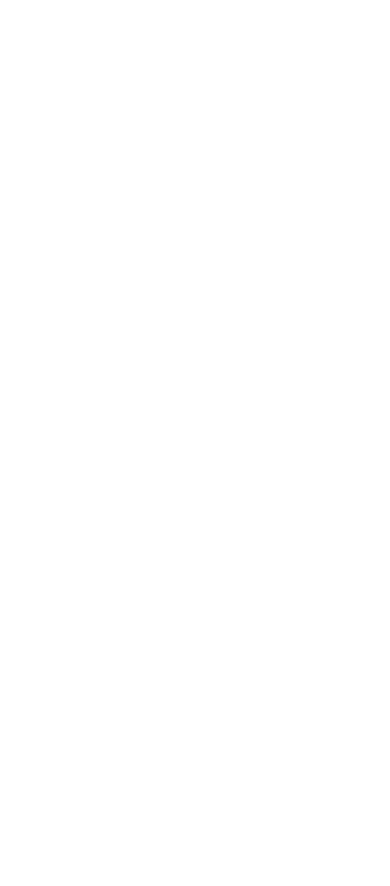
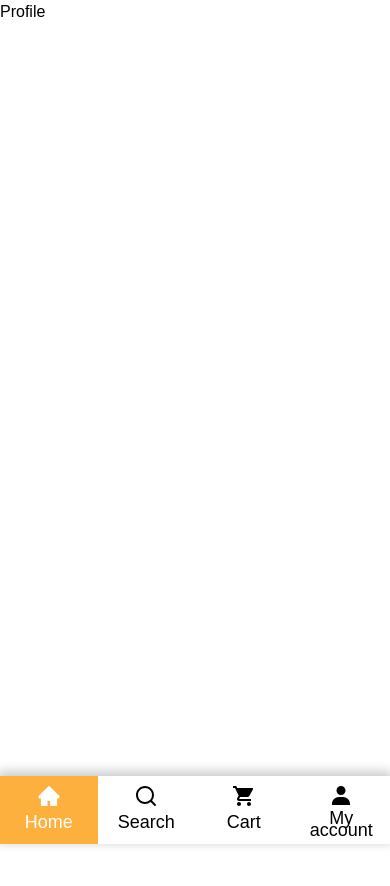
Before and after one commit to imprasanna/e-commerce, a React (Create React App) app in the folder client/: page /profile in a window 390 px wide. Before the commit this address had no page. Shown: the top 886 px of the page. Before the commit the page ends 844 px from the top, so only its background shows below. Built offline with nearby package versions, Linux system fonts and the light colour scheme; a web font is replaced by a local one.

Commit message:
Some routes created and linked to mobile bottom nav

```diff
--- a/client/src/App.js
+++ b/client/src/App.js
@@ -1,6 +1,9 @@
 import Home from "./pages/Home";
 import Login from "./pages/Login";
+import MobileNav from "./components/MobileNav";
 import Register from "./pages/Register.js";
+import Carts from "./pages/Carts.js";
+import Profile from "./pages/Profile.js";
 import { BrowserRouter, Routes, Route } from "react-router-dom";
 
 function App() {
@@ -10,7 +13,10 @@
         <Route path="/" element={<Home />} />
         <Route path="/login" element={<Login />} />
         <Route path="/register" element={<Register />} />
+        <Route path="/carts" element={<Carts />} />
+        <Route path="/profile" element={<Profile />} />
       </Routes>
+      <MobileNav />
     </BrowserRouter>
   );
 }
--- a/client/src/components/MobileNav.js
+++ b/client/src/components/MobileNav.js
@@ -5,6 +5,7 @@
 import { BiSolidUser } from "react-icons/bi";
 import { Badge } from "@mui/material";
 import { useDispatch, useSelector } from "react-redux";
+import { useNavigate } from "react-router-dom";
 import "../styles/mobilenav.css";
 import {
   setAccountActive,
@@ -15,6 +16,7 @@
 
 const MobileNav = () => {
   const dispatch = useDispatch();
+  const navigate = useNavigate();
   const { dark } = useSelector((state) => state.nav);
   const { home, search, cart, account } = useSelector((state) => state.mobNav);
 
@@ -23,6 +25,7 @@
     dispatch(setSearchActive(false));
     dispatch(setCartActive(false));
     dispatch(setAccountActive(false));
+    navigate("/");
   };
 
   const handleSearchClick = () => {
@@ -37,6 +40,7 @@
     dispatch(setSearchActive(false));
     dispatch(setCartActive(true));
     dispatch(setAccountActive(false));
+    navigate("/carts");
   };
 
   const handleAccountClick = () => {
@@ -44,6 +48,7 @@
     dispatch(setSearchActive(false));
     dispatch(setCartActive(false));
     dispatch(setAccountActive(true));
+    navigate("/profile");
   };
 
   return (
--- /dev/null
+++ b/client/src/pages/Carts.js
@@ -0,0 +1,7 @@
+import React from "react";
+
+const Carts = () => {
+  return <div className="h-[100vh]">Carts</div>;
+};
+
+export default Carts;
--- a/client/src/pages/Home.js
+++ b/client/src/pages/Home.js
@@ -2,7 +2,6 @@
 import Nav1 from "../components/Nav1";
 import Nav2 from "../components/Nav2";
 import Nav3 from "../components/Nav3";
-import MobileNav from "../components/MobileNav";
 import { useDispatch, useSelector } from "react-redux";
 import "../styles/home.css";
 import {
@@ -48,7 +47,6 @@
             PageMaker including versions of Lorem Ipsum.
           </div>
         </div>
-        <MobileNav />
       </div>
     </>
   );
--- /dev/null
+++ b/client/src/pages/Profile.js
@@ -0,0 +1,7 @@
+import React from "react";
+
+const Profile = () => {
+  return <div className="h-[100vh]">Profile</div>;
+};
+
+export default Profile;
```
